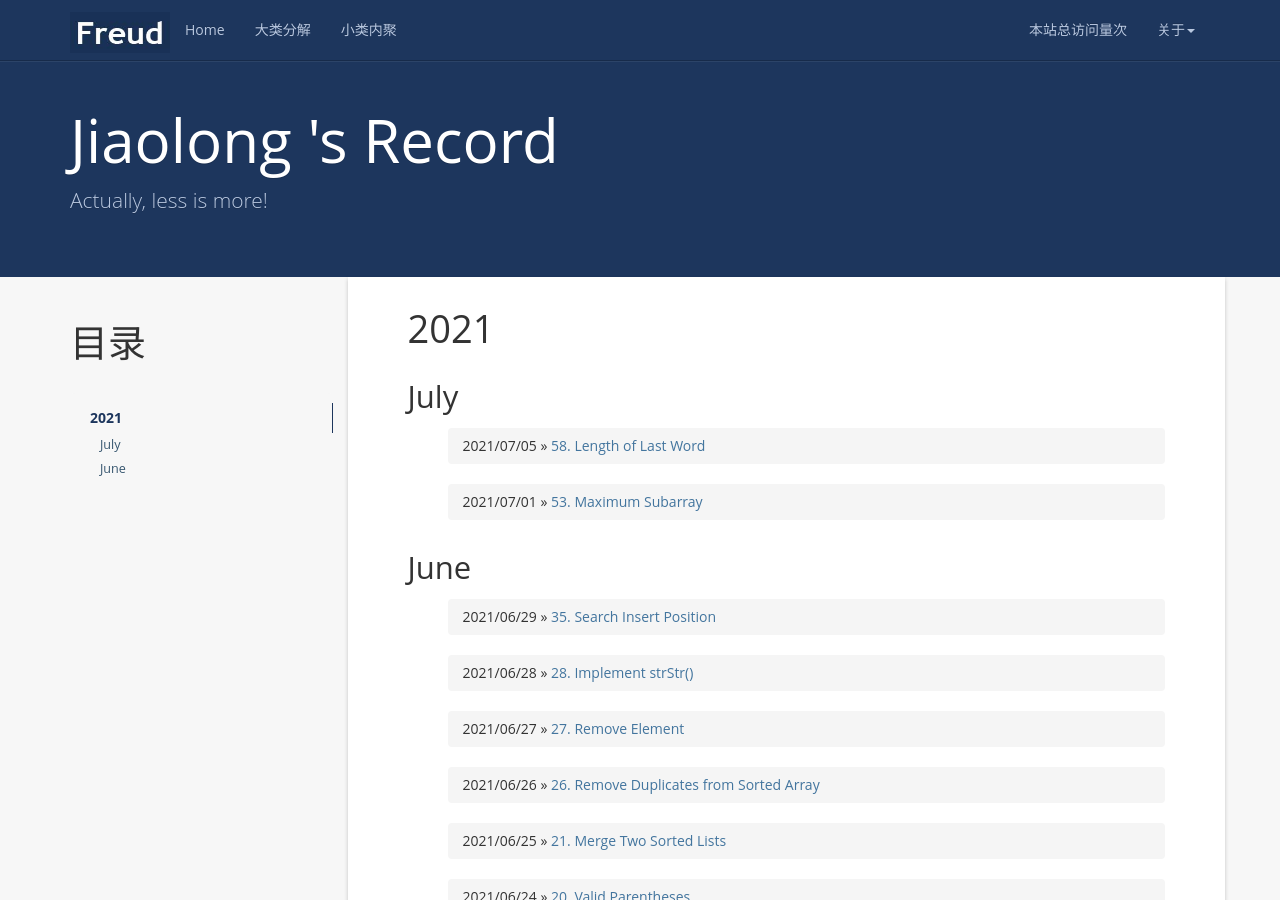
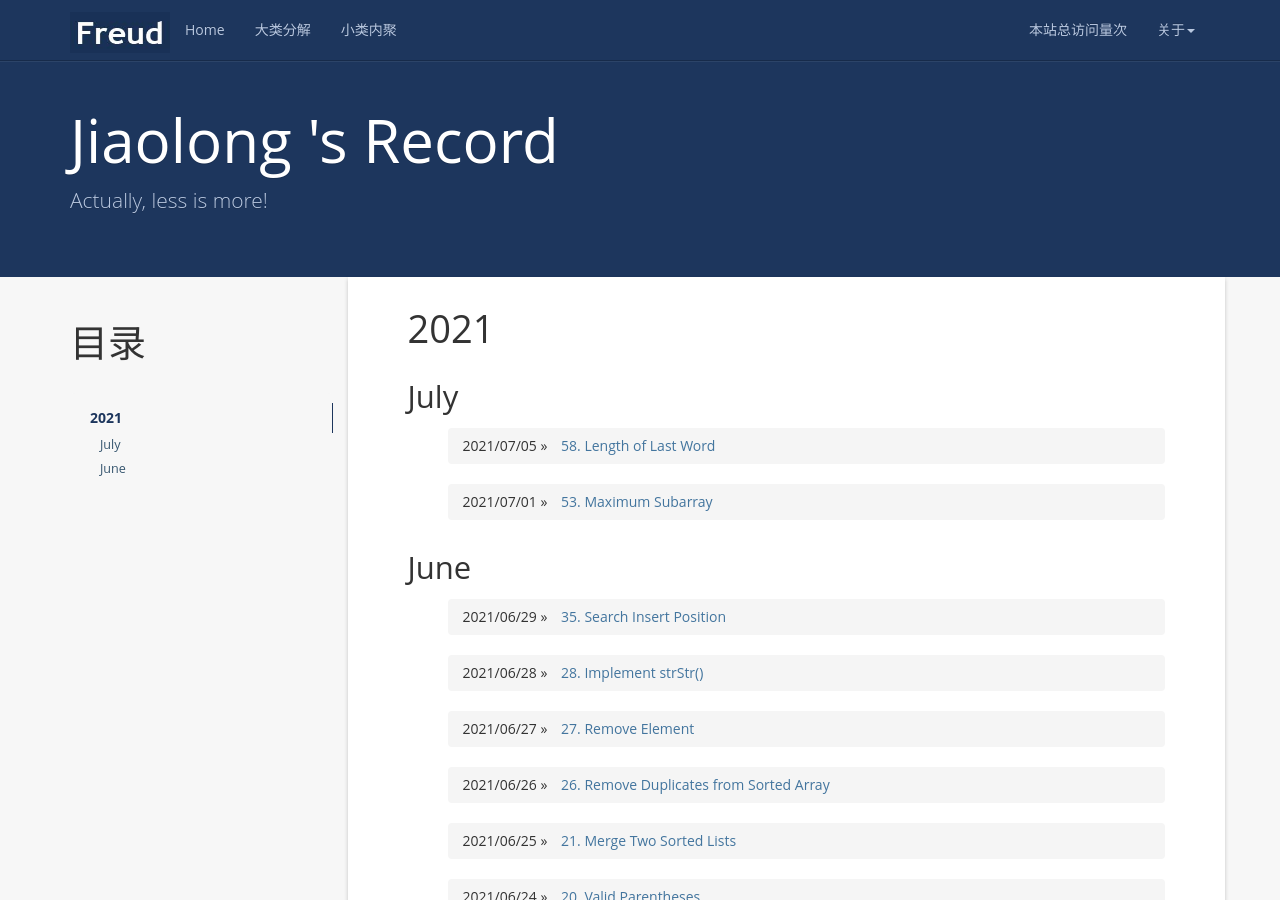
Before and after one commit to wang-jiaolong/code-record, a Jekyll site: the page built from index.html, in a window 1280 px wide and 900 px high. Built offline with Jekyll 4.4.1, drawn with Linux system fonts in a browser that asks for light colours; nearby versions of some CDN libraries; the list of posts is cut into pages by our own code; comment, search, counter and statistics services are not loaded.

Commit message:
Update index.html

```diff
--- a/index.html
+++ b/index.html
@@ -57,7 +57,7 @@ layout: default
                   {% endif %}
 
                   <ol class="breadcrumb">
-                   <li><span>{{ post.date | date: "%Y/%m/%d"}}</span> &raquo; <a href="{{ post.url | prepend: site.baseurl }}">{{ post.title }}</a></li>
+                   <li><span>{{ post.date | date: "%Y/%m/%d"}}</span> &raquo; <a href="{{ post.url | prepend: site.baseurl }}" style="padding-left: 10px;">{{ post.title }}</a></li>
                   </ol>
                   {% if forloop.last %}
                     </ul>
```
